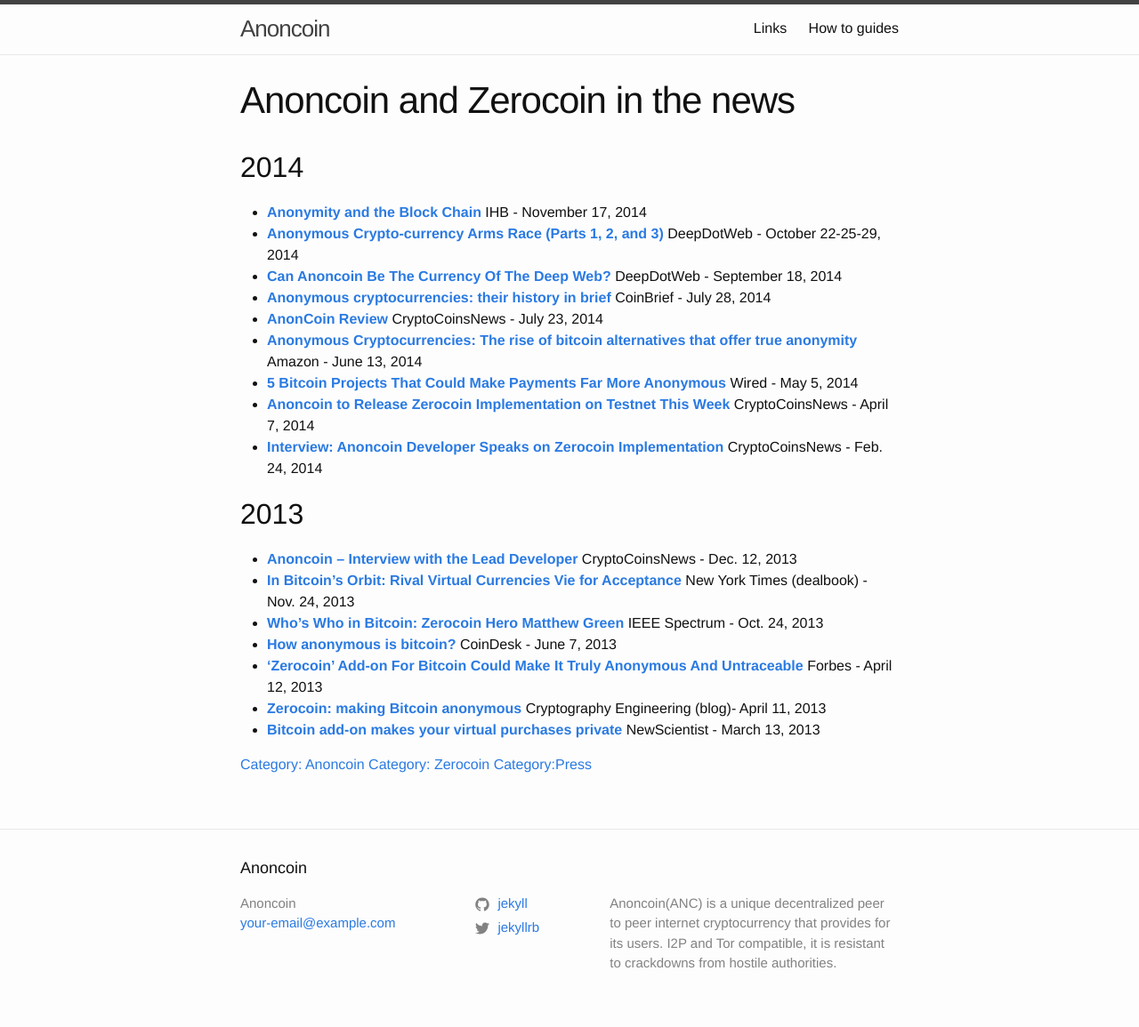
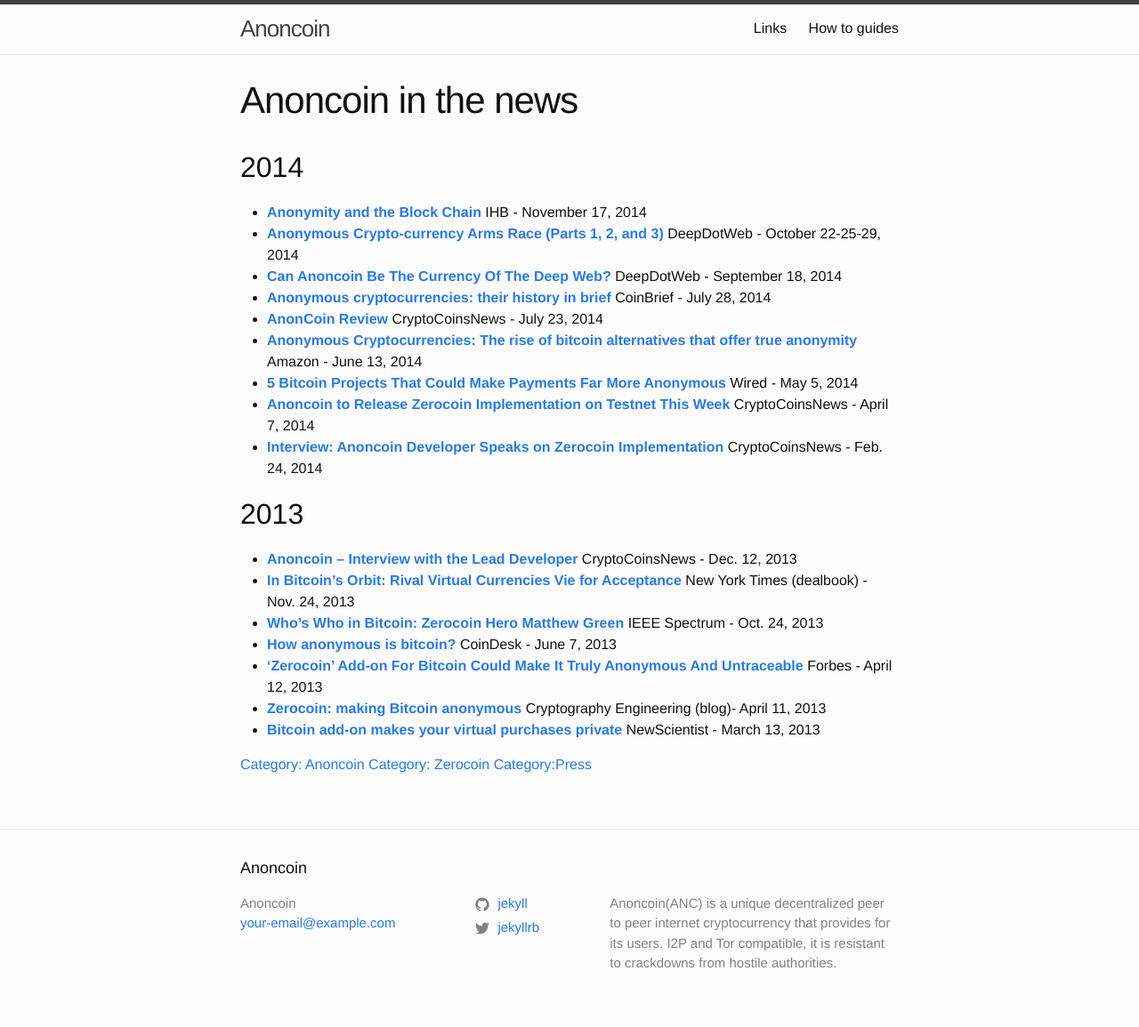
Before and after one commit to Anoncoin/anoncoin-website, a Jekyll site: the page built from wiki/Anoncoin_in_the_news.md, in a window 1280 px wide. Shown: the whole page at 89% size. Built offline with Jekyll 4.4.1, drawn with Linux system fonts in a browser that asks for light colours; our own code applies the rules of GitHub Pages for plain Markdown files.

Commit message:
Change Anoncoin news article

```diff
--- a/wiki/Anoncoin_and_Zerocoin_in_the_news.md
+++ b/wiki/Anoncoin_in_the_news.md
@@ -1,6 +1,6 @@
 ---
-title: Anoncoin and Zerocoin in the news
-permalink: /Anoncoin_and_Zerocoin_in_the_news/
+title: Anoncoin in the news
+permalink: /Anoncoin_in_the_news/
 ---
 
 2014
```
